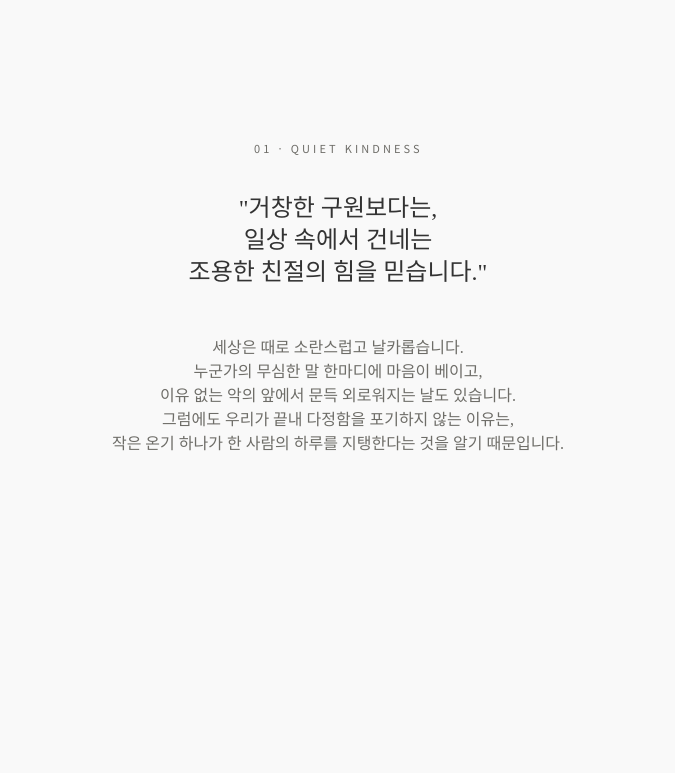
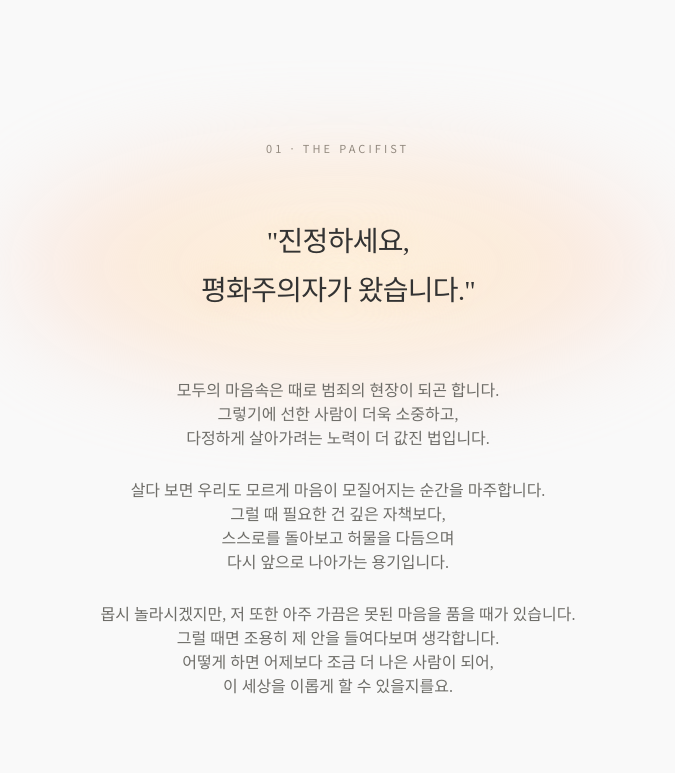
Before and after one commit to woodworks-unripecoconuts/project-seonham, a plain HTML site: page index.html in a window 1280 px wide. Shown: the part 840-1613 px from the top of the page, without its empty margins (302-977 px from the left). Drawn offline with nearby package versions, Linux system fonts and the light colour scheme; a web font is replaced by a local one.

Commit message:
Update section 01 to 01 · THE PACIFIST with warm glow fade-in and revised essay copy

```diff
--- a/index.html
+++ b/index.html
@@ -58,6 +58,59 @@
     .delay-100 { transition-delay: 0.14s; }
     .delay-200 { transition-delay: 0.28s; }
     .delay-300 { transition-delay: 0.42s; }
+
+    /* =====================================================
+       01 · THE PACIFIST 전용: 서서히 밝아지는 타이틀 & 따뜻한 포근한 Glow 연출
+    ====================================================== */
+    .pacifist-title-reveal {
+      opacity: 0;
+      transform: translateY(14px);
+      filter: brightness(0.88);
+      transition: opacity 1.2s ease-out,
+                  transform 1.2s ease-out,
+                  filter 1.2s ease-out,
+                  text-shadow 1.2s ease-out;
+      will-change: opacity, transform, filter;
+    }
+
+    .pacifist-title-reveal.is-visible {
+      opacity: 1;
+      transform: translateY(0);
+      filter: brightness(1);
+      text-shadow: 0 2px 26px rgba(251, 207, 164, 0.42);
+    }
+
+    /* 타이틀 주변으로 번지는 웜 아이보리 · 크림 앰버 · 은은한 피치 톤의 Glow */
+    .pacifist-warm-glow {
+      opacity: 0;
+      transform: scale(0.82);
+      background: radial-gradient(
+        ellipse at center,
+        rgba(255, 246, 230, 0.95) 0%,
+        rgba(254, 226, 192, 0.62) 36%,
+        rgba(253, 213, 196, 0.36) 62%,
+        rgba(249, 249, 249, 0) 80%
+      );
+      transition: opacity 1.4s ease-out, transform 1.6s ease-out;
+      will-change: opacity, transform;
+    }
+
+    .pacifist-warm-glow.is-visible {
+      opacity: 1;
+      transform: scale(1);
+      animation: warmGlowPulse 6s ease-in-out infinite alternate;
+    }
+
+    @keyframes warmGlowPulse {
+      0% {
+        transform: scale(0.97);
+        opacity: 0.85;
+      }
+      100% {
+        transform: scale(1.06);
+        opacity: 1;
+      }
+    }
 
     /* =====================================================
        Apple-Style 3D Depth Stage (입체 레이어링 시스템)
@@ -153,23 +206,47 @@
   <main class="w-full">
 
     <!-- Essay Passage 01 -->
-    <section class="py-32 sm:py-44 px-6">
-      <div class="max-w-lg mx-auto text-center space-y-8">
-        <span class="fade-up inline-block font-sans text-[11px] tracking-[0.28em] text-muted uppercase">
-          01 · Quiet Kindness
+    <section class="relative py-32 sm:py-44 px-6 overflow-hidden">
+      <div class="max-w-lg mx-auto text-center relative z-10">
+        <!-- 상단 영문 라벨 -->
+        <span class="fade-up inline-block font-sans text-[11px] tracking-[0.28em] text-muted uppercase mb-9">
+          01 · THE PACIFIST
         </span>
-        <p class="fade-up delay-100 text-xl sm:text-2xl font-light leading-[1.95] text-charcoal">
-          "거창한 구원보다는,<br />
-          일상 속에서 건네는<br />
-          조용한 친절의 힘을 믿습니다."
-        </p>
-        <p class="fade-up delay-200 text-sm sm:text-base font-light leading-[2.1] text-muted pt-4">
-          세상은 때로 소란스럽고 날카롭습니다.<br />
-          누군가의 무심한 말 한마디에 마음이 베이고,<br />
-          이유 없는 악의 앞에서 문득 외로워지는 날도 있습니다.<br />
-          그럼에도 우리가 끝내 다정함을 포기하지 않는 이유는,<br />
-          작은 온기 하나가 한 사람의 하루를 지탱한다는 것을 알기 때문입니다.
-        </p>
+
+        <!-- 메인 타이틀 문구 + 웜 아이보리/크림 앰버/피치 톤의 포근한 Glow -->
+        <div class="relative py-6 mb-10 flex items-center justify-center">
+          <div
+            aria-hidden="true"
+            class="pacifist-warm-glow pointer-events-none absolute -inset-x-10 -inset-y-8 sm:-inset-x-16 sm:-inset-y-12 rounded-full blur-2xl"
+          ></div>
+          <h2 class="pacifist-title-reveal relative z-10 text-2xl sm:text-[1.75rem] font-normal leading-[1.75] tracking-tight text-charcoal">
+            "진정하세요,<br />
+            평화주의자가 왔습니다."
+          </h2>
+        </div>
+
+        <!-- 하단 본문 설명글 (문단 간격 및 행간 1.85 최적화) -->
+        <div class="fade-up delay-200 space-y-7 text-sm sm:text-base font-light leading-[1.85] text-muted">
+          <p>
+            모두의 마음속은 때로 범죄의 현장이 되곤 합니다.<br />
+            그렇기에 선한 사람이 더욱 소중하고,<br />
+            다정하게 살아가려는 노력이 더 값진 법입니다.
+          </p>
+
+          <p>
+            살다 보면 우리도 모르게 마음이 모질어지는 순간을 마주합니다.<br />
+            그럴 때 필요한 건 깊은 자책보다,<br />
+            스스로를 돌아보고 허물을 다듬으며<br />
+            다시 앞으로 나아가는 용기입니다.
+          </p>
+
+          <p>
+            몹시 놀라시겠지만, 저 또한 아주 가끔은 못된 마음을 품을 때가 있습니다.<br />
+            그럴 때면 조용히 제 안을 들여다보며 생각합니다.<br />
+            어떻게 하면 어제보다 조금 더 나은 사람이 되어,<br />
+            이 세상을 이롭게 할 수 있을지를요.
+          </p>
+        </div>
       </div>
     </section>
 
@@ -597,8 +674,8 @@
   ========================================================== -->
   <script>
     (function () {
-      // 1. Scroll Fade-in & Slide-up Observer
-      const fadeElements = document.querySelectorAll('.fade-up');
+      // 1. Scroll Fade-in & Slide-up Observer (01 · THE PACIFIST 타이틀 및 Glow 포함)
+      const fadeElements = document.querySelectorAll('.fade-up, .pacifist-title-reveal, .pacifist-warm-glow');
 
       if ('IntersectionObserver' in window) {
         const observer = new IntersectionObserver(function (entries) {
```
